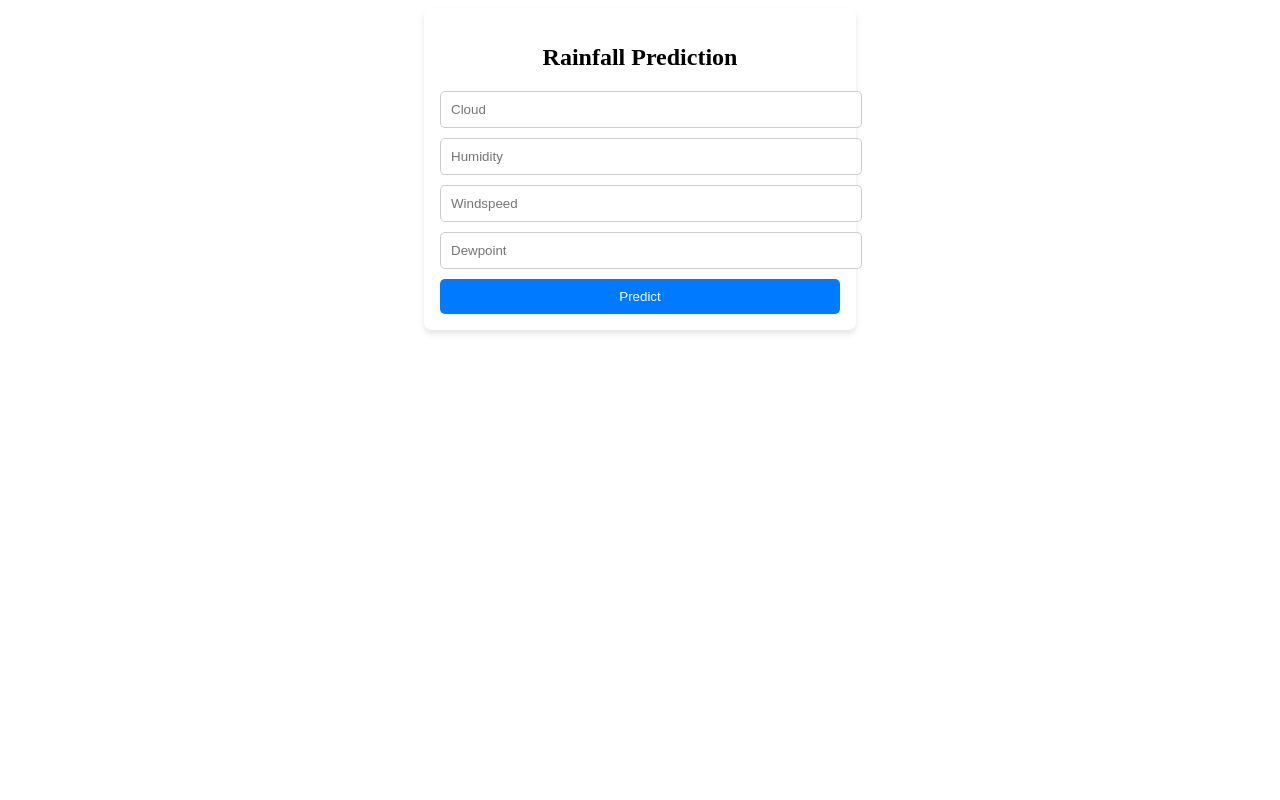
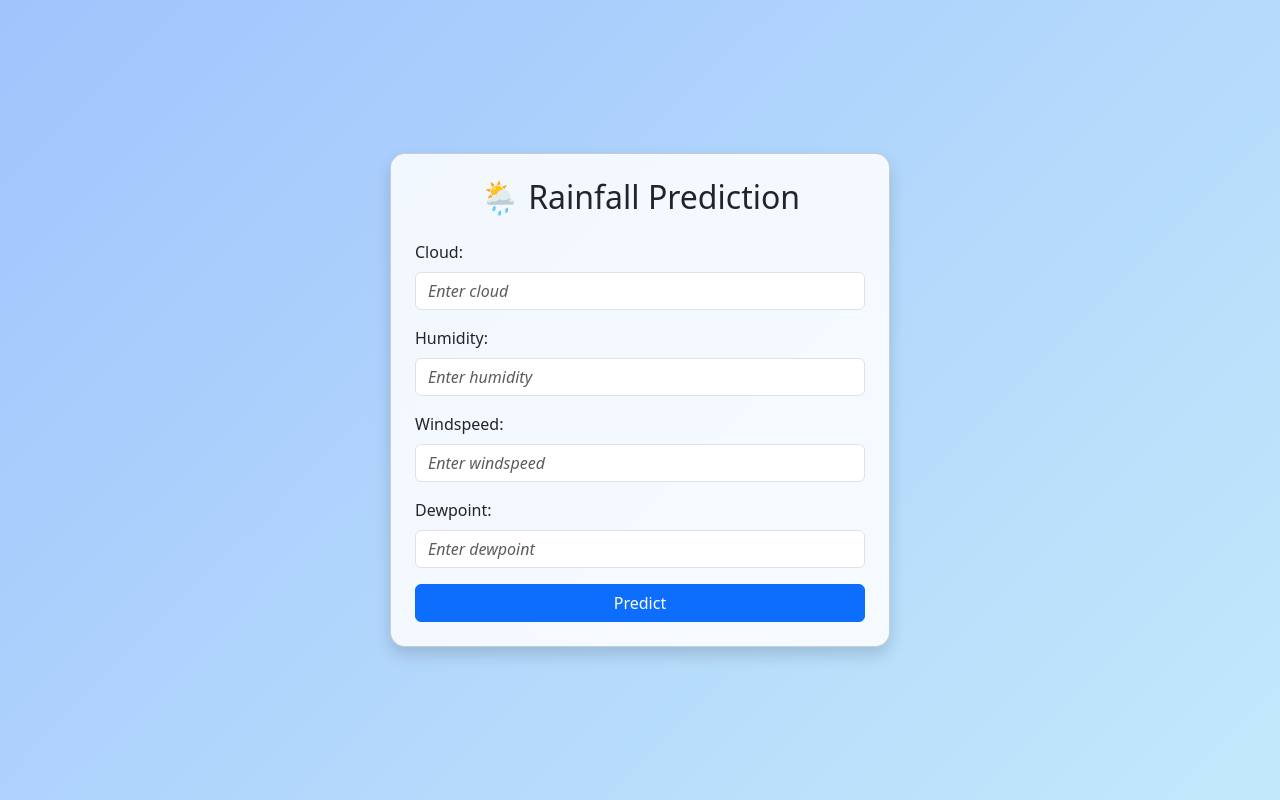
Before and after one commit to Yash2004Codes/Rainfall_prediction, a React (Vite) app in the folder frontend/: page / in a window 1280 px wide. Built offline with nearby package versions, Linux system fonts and the light colour scheme.

Commit message:
UI improved

```diff
--- a/frontend/src/App.css
+++ b/frontend/src/App.css
@@ -5,6 +5,10 @@
   background: white;
   border-radius: 8px;
   box-shadow: 0 4px 6px rgba(0, 0, 0, 0.1);
+}
+/* Optional: Customize placeholder text or animation effects */
+input::placeholder {
+  font-style: italic;
 }
 
 .title {
--- a/frontend/src/App.jsx
+++ b/frontend/src/App.jsx
@@ -1,5 +1,6 @@
 import React, { useState } from "react";
-import "./App.css";
+import "bootstrap/dist/css/bootstrap.min.css";
+import "./App.css"; // You can keep this for extra custom styles if needed
 
 const RainfallPrediction = () => {
   const [formData, setFormData] = useState({
@@ -18,44 +19,75 @@ const RainfallPrediction = () => {
   const handleSubmit = async (e) => {
     e.preventDefault();
     setLoading(true);
+    setPrediction(null);
+
     try {
-      const response = await
-      fetch("https://rainfall-prediction-hrd3.onrender.com/predict", {
+      const response = await fetch(
+        "https://rainfall-prediction-hrd3.onrender.com/predict",
+        {
           method: "POST",
           headers: {
             "Content-Type": "application/json",
           },
           body: JSON.stringify(formData),
-      });
+        }
+      );
       const data = await response.json();
-      setPrediction(data.prediction);
+      setPrediction(data.prediction || "No prediction available.");
     } catch (error) {
       console.error("Error fetching prediction:", error);
-      setPrediction("Error fetching prediction");
+      setPrediction("Error fetching prediction.");
     }
     setLoading(false);
   };
 
   return (
-    <div className="container">
-      <h2 className="title">Rainfall Prediction</h2>
-      <form onSubmit={handleSubmit} className="form">
+    <div
+      className="d-flex justify-content-center align-items-center vh-100"
+      style={{
+        background: "linear-gradient(135deg, #a1c4fd 0%, #c2e9fb 100%)",
+      }}
+    >
+      <div className="card shadow p-4" style={{ width: "100%", maxWidth: 500, backgroundColor: "rgba(255,255,255,0.85)", backdropFilter: "blur(10px)", borderRadius: "15px" }}>
+        <h2 className="text-center mb-4">🌦️ Rainfall Prediction</h2>
+
+        <form onSubmit={handleSubmit}>
           {Object.keys(formData).map((key) => (
+            <div className="mb-3" key={key}>
+              <label className="form-label">
+                {key.charAt(0).toUpperCase() + key.slice(1)}:
+              </label>
               <input
-            key={key}
                 type="number"
                 name={key}
                 value={formData[key]}
                 onChange={handleChange}
-            placeholder={key.charAt(0).toUpperCase() + key.slice(1)}
-            className="input"
+                className="form-control"
+                placeholder={`Enter ${key}`}
                 required
               />
+            </div>
           ))}
-        <button type="submit" className="button">Predict</button>
+
+          <button type="submit" className="btn btn-primary w-100">
+            Predict
+          </button>
         </form>
-      {loading && <p className="loading">Loading...</p>}
-      {prediction !== null && <p className="prediction">Prediction: {prediction}</p>}
+
+        {loading && (
+          <div className="text-center mt-3">
+            <div className="spinner-border text-primary" role="status">
+              <span className="visually-hidden">Loading...</span>
+            </div>
+          </div>
+        )}
+
+        {prediction && (
+          <div className={`alert mt-3 ${prediction.includes("Error") ? "alert-danger" : "alert-success"}`} role="alert">
+            {prediction}
+          </div>
+        )}
+      </div>
     </div>
   );
 };
```
Lines whose indentation alone changed are shown as unchanged.
